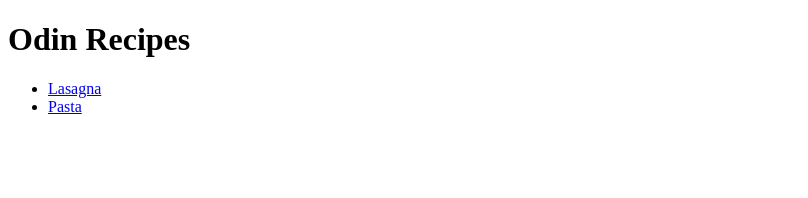
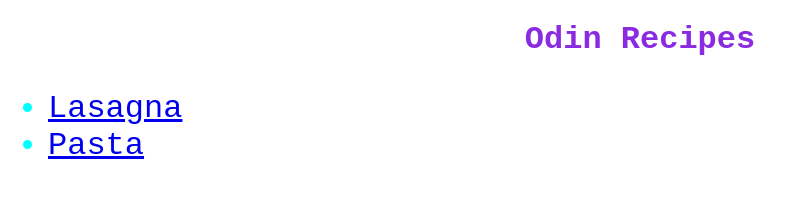
Before and after one commit to Adithya7979/odin-recipes, a plain HTML site: page index.html in a window 1280 px wide. Shown: the whole page, without its empty margins (0-808 px from the left). Drawn offline with Linux system fonts and the light colour scheme.

Commit message:
add styles to index file

```diff
--- a/index.html
+++ b/index.html
@@ -1,12 +1,13 @@
 <!DOCTYPE html>
 <html lang="en">
  <head>
-    <meta charset="utf-8">
-    <title>My First page</title>
+   <link rel="stylesheet" href="styles.css">
+   <meta charset="utf-8">
+   <title>My First page</title>
  </head>
  <body>
-    <h1>Odin Recipes</h1>
-    <ul>
+    <h1 class="heading">Odin Recipes</h1>
+    <ul class="titles">
     <li><a href="recipes/lasagna.html">Lasagna</a></li>
     <li><a href="recipes/pasta.html">Pasta</a></li>
  </body>
--- /dev/null
+++ b/styles.css
@@ -0,0 +1,11 @@
+.heading {
+    font-family: "Courier New", Arial, Helvetica, sans-serif;
+    text-align: center;
+    color: blueviolet;
+}
+
+.titles {
+    font-family: 'Courier New', Courier, monospace;
+    font-size: xx-large;
+    color: aqua;
+}
```
Also changed, not shown: recipes/lasagna.html (+2 -1 lines), recipes/pasta.html (+1 -0 lines).
